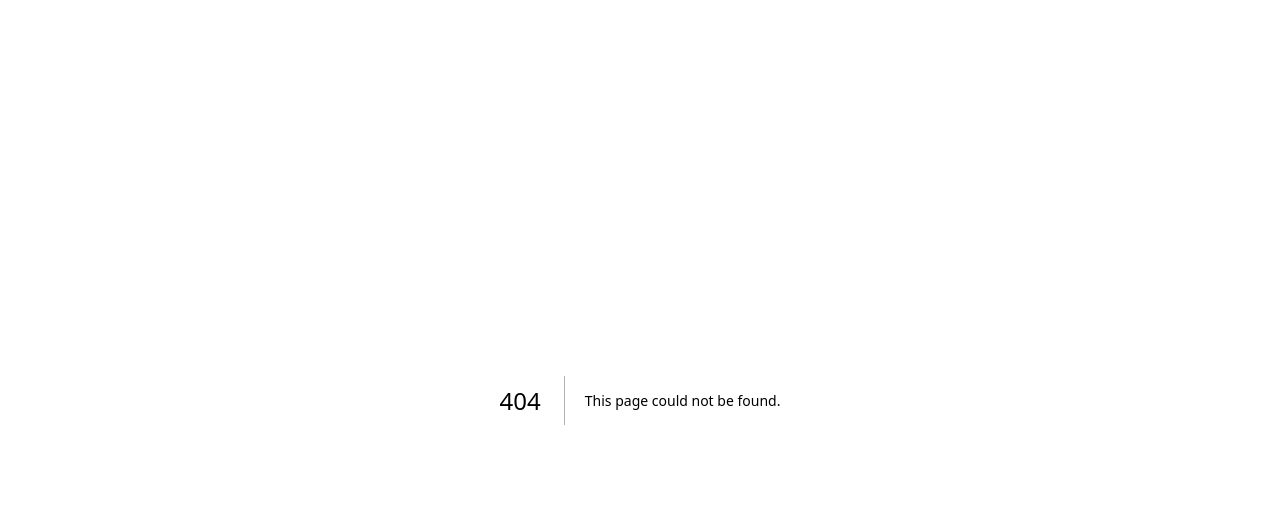
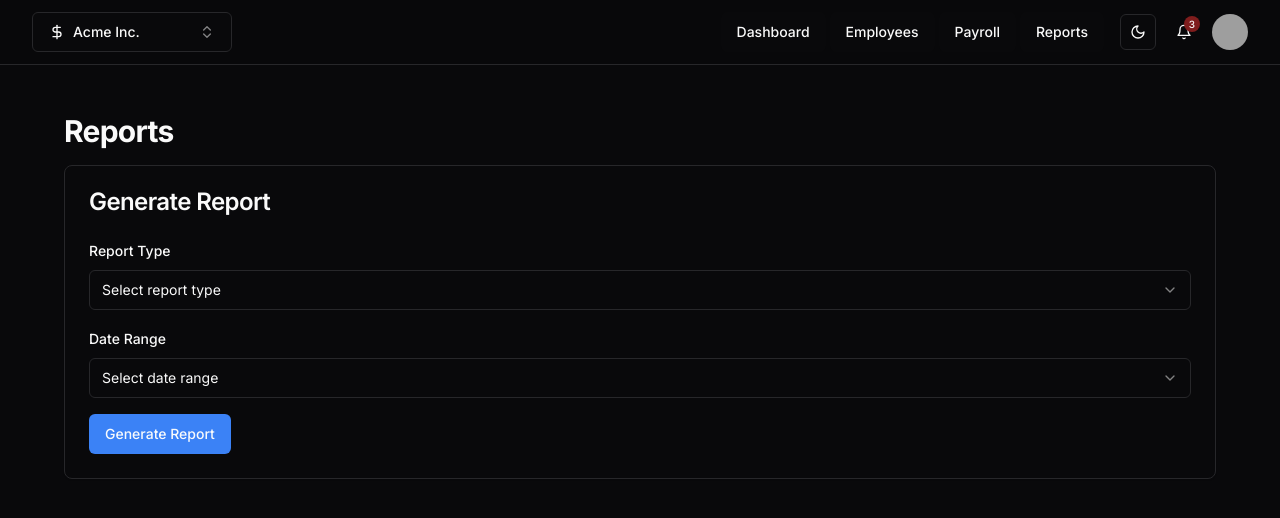
Before and after one commit to HanaGt/FinanceHub-Payroll, a Next.js app: page /dashboard/report in a window 1280 px wide. Before the commit this address had no page. Shown: the top 518 px of the page. Built offline with nearby package versions, Linux system fonts and the light colour scheme; grey boxes are pictures that could not be loaded.

Commit message:
add reports page

```diff
--- /dev/null
+++ b/app/dashboard/report/page.tsx
@@ -0,0 +1,63 @@
+"use client"
+
+import { useState } from "react"
+import { Button } from "@/components/ui/button"
+import { Select, SelectContent, SelectItem, SelectTrigger, SelectValue } from "@/components/ui/select"
+import { Card, CardContent, CardHeader, CardTitle } from "@/components/ui/card"
+import { Label } from "@/components/ui/label"
+
+export default function ReportsPage() {
+  const [reportType, setReportType] = useState("")
+  const [dateRange, setDateRange] = useState("")
+
+  const handleGenerateReport = () => {
+    // Here you would typically handle the report generation logic
+    console.log(`Generating ${reportType} report for ${dateRange}`)
+  }
+
+  return (
+    <div className="flex-1 space-y-4 p-8 pt-6">
+      <h2 className="text-3xl font-bold tracking-tight">Reports</h2>
+      <Card>
+        <CardHeader>
+          <CardTitle>Generate Report</CardTitle>
+        </CardHeader>
+        <CardContent>
+          <form className="space-y-4">
+            <div className="space-y-2">
+              <Label htmlFor="report-type">Report Type</Label>
+              <Select onValueChange={setReportType} required>
+                <SelectTrigger id="report-type">
+                  <SelectValue placeholder="Select report type" />
+                </SelectTrigger>
+                <SelectContent>
+                  <SelectItem value="payroll">Payroll Report</SelectItem>
+                  <SelectItem value="tax">Tax Report</SelectItem>
+                  <SelectItem value="employee">Employee Report</SelectItem>
+                  <SelectItem value="department">Department Report</SelectItem>
+                </SelectContent>
+              </Select>
+            </div>
+            <div className="space-y-2">
+              <Label htmlFor="date-range">Date Range</Label>
+              <Select onValueChange={setDateRange} required>
+                <SelectTrigger id="date-range">
+                  <SelectValue placeholder="Select date range" />
+                </SelectTrigger>
+                <SelectContent>
+                  <SelectItem value="this-month">This Month</SelectItem>
+                  <SelectItem value="last-month">Last Month</SelectItem>
+                  <SelectItem value="this-quarter">This Quarter</SelectItem>
+                  <SelectItem value="last-quarter">Last Quarter</SelectItem>
+                  <SelectItem value="this-year">This Year</SelectItem>
+                  <SelectItem value="last-year">Last Year</SelectItem>
+                </SelectContent>
+              </Select>
+            </div>
+            <Button onClick={handleGenerateReport}>Generate Report</Button>
+          </form>
+        </CardContent>
+      </Card>
+    </div>
+  )
+}
```
